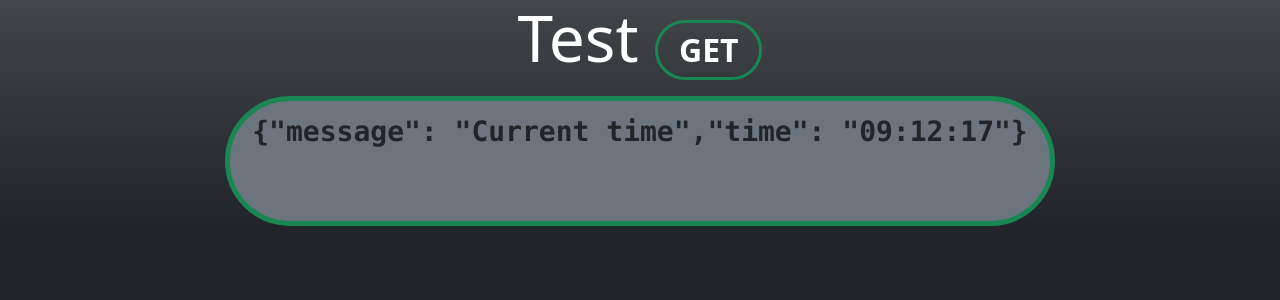
After one commit to blacksmithop/my-api, a Flask app: page /testapi in a window 1280 px wide. The commit adds this page. Shown: the top 300 px of the page. Run offline with Flask 2, Linux system fonts and the light colour scheme.

Commit message:
Added template for testing endpoint

```diff
--- a/api/routes/miscellaneous.py
+++ b/api/routes/miscellaneous.py
@@ -1,4 +1,4 @@
-from flask import Blueprint, jsonify
+from flask import Blueprint, jsonify, render_template
 from time import localtime, strftime
 
 misc = Blueprint('misc', __name__, template_folder='templates')
@@ -9,3 +9,9 @@ def currentTime():
     """Return the current time"""
     return jsonify({'time': strftime('%H:%M:%S', localtime()),
                     'message': 'Current time'}), 200
+
+
+@misc.route('/testapi', methods=['GET'])
+def testAPI():
+    """Test an API endpoint"""
+    return render_template('testapi.html')
--- /dev/null
+++ b/api/templates/testapi.html
@@ -0,0 +1,24 @@
+<!doctype html>
+<html lang="en">
+
+<head>
+    <meta charset="utf-8">
+    <meta name="viewport" content="width=device-width, initial-scale=1">
+    <title>API</title>
+    <!-- Bootstrap CSS -->
+    <link href="https://cdn.jsdelivr.net/npm/bootstrap@5.1.3/dist/css/bootstrap.min.css" rel="stylesheet" integrity="sha384-1BmE4kWBq78iYhFldvKuhfTAU6auU8tT94WrHftjDbrCEXSU1oBoqyl2QvZ6jIW3" crossorigin="anonymous">
+</head>
+
+<body style="background-repeat: no-repeat;" class="bg-dark bg-gradient">
+    <div class="container overflow-auto">
+        <p class="display-3 text-white text-center">Test <span class="badge btn rounded-pill fs-2 btn-outline-success border-3">GET</span></p>
+        <div style="width: fit-content; height: fit-content;" class="container-fluid bg-secondary rounded-pill border border-success border-5" style="width: 50vw; height: 15vh;">
+            <pre style="padding: 10px 10px 10px 10px;" class="text-center text-dark fs-3 fw-bold">{"message": "Current time","time": "09:12:17"}
+            </pre>
+        </div>
+    </div>
+    <!-- Option 1: Bootstrap Bundle with Popper -->
+    <script src="https://cdn.jsdelivr.net/npm/bootstrap@5.1.3/dist/js/bootstrap.bundle.min.js" integrity="sha384-ka7Sk0Gln4gmtz2MlQnikT1wXgYsOg+OMhuP+IlRH9sENBO0LRn5q+8nbTov4+1p" crossorigin="anonymous"></script>
+</body>
+
+</html>
```
Also changed, not shown: api/templates/404.html (+4 -4 lines).
